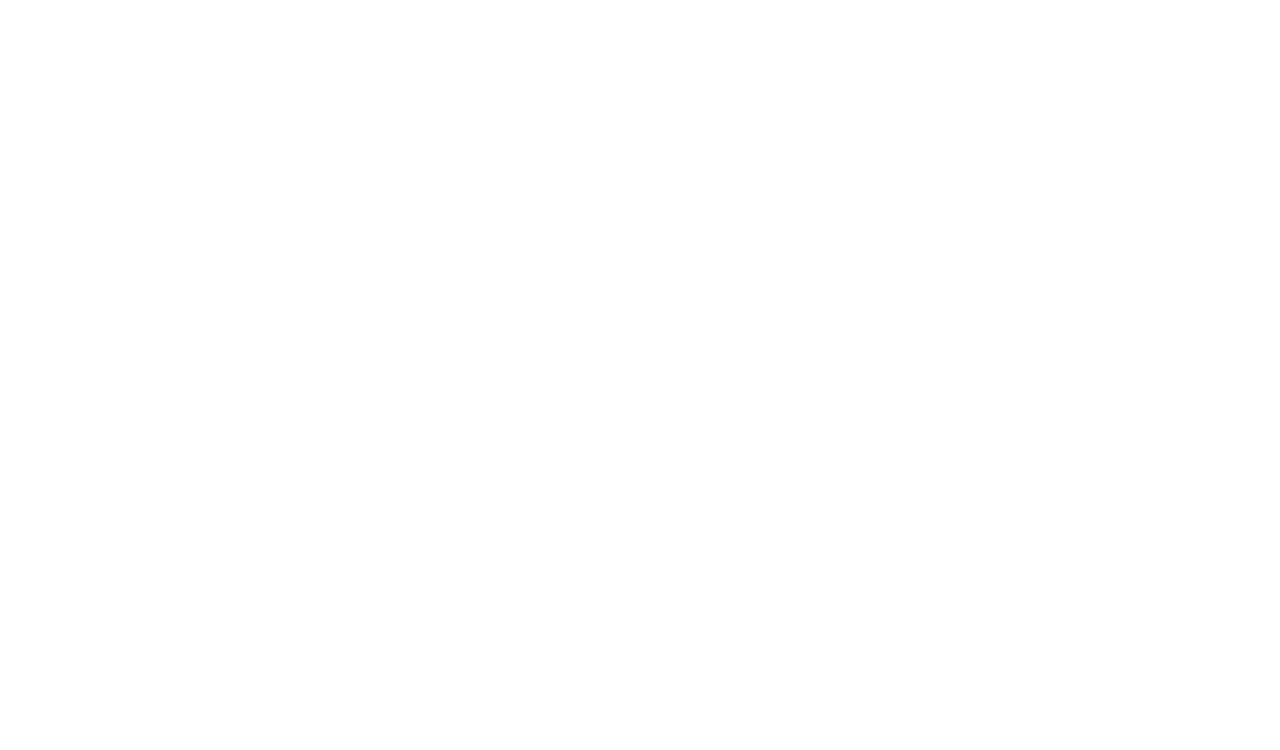
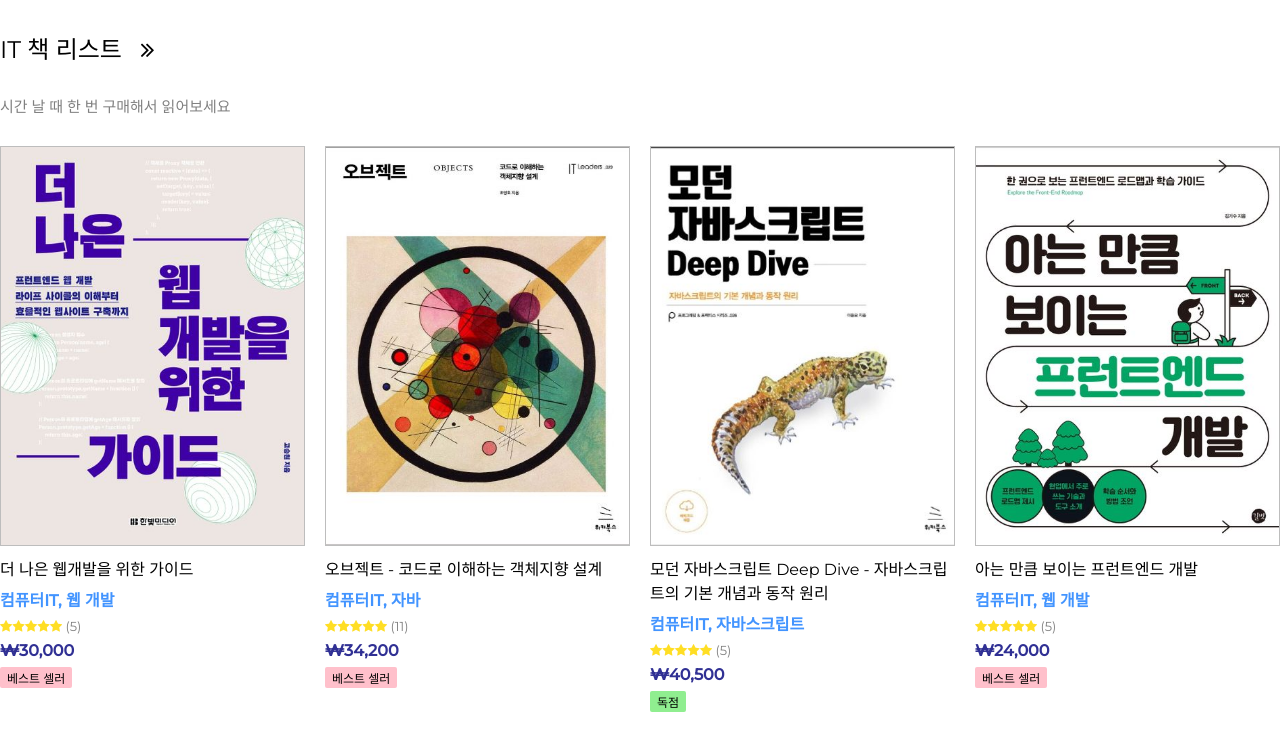
Before and after one commit to Sonjiyo/sjyViewWorkspace, a plain HTML site: page Ex08_이미지화면구현/bookList.html in a window 1280 px wide. Drawn offline with Linux system fonts and the light colour scheme.

Commit message:
Create : bookList

```diff
--- a/Ex08_이미지화면구현/bookList.css
+++ b/Ex08_이미지화면구현/bookList.css
@@ -4,12 +4,15 @@
 /* Fontawesome 4.7 */
 @import url('https://stackpath.bootstrapcdn.com/font-awesome/4.7.0/css/font-awesome.min.css');
 /* reset CSS */
+*{margin:0; padding: 0;box-sizing: border-box;}
 a{ text-decoration: none; color: #222;}
 h1,h2,h3,h4,h5,h6{ margin: 0; font-weight: normal;}
 button{ cursor: pointer; outline: none; border: none;}
 input,textarea,select{
    outline: none;
 }
+li{list-style: none;}
+
 
 body{
    margin: 0;
@@ -21,3 +24,79 @@ button,input,textarea,select{
    font-family: 'Noto Sans KR' , sans-serif;
    /* font-family: 'Montserrat' , sans-serif; */
 }
+
+section{
+   width: 1280px;
+   margin:0 auto;
+}
+
+header{
+   margin:30px 0;
+}
+header h1{
+   margin-bottom: 30px;
+}
+header p{
+   font-size: 15px;
+   color: gray;
+}
+
+.article{
+   width: 100%;
+   display: flex;
+   justify-content: space-between;
+}
+.article li{
+   flex:1;
+   margin-right:20px;
+}
+.article li div{
+   width: 100%;
+   height: 400px;
+   overflow: hidden;
+   margin-bottom: 10px;
+   border: 1px solid rgb(189, 189, 189);
+}
+.article li div img{
+   display: block;
+   width: 100%;
+   height: 100%;
+   object-fit: cover;
+}
+.article li p{
+   margin-bottom: 7px;
+}
+.article li .category{
+   font-weight: bold;
+   color:rgb(66, 148, 255);
+}
+.article li .star{
+   font-size: 13px;
+   color:gray;
+}
+.article li .price{
+   font-weight: bold;
+   color:rgb(48, 48, 148);
+}
+.article li:last-child{
+   margin-right: 0;
+}
+.article li .tag{
+   font-size: 12px;
+   display: inline-block;
+   padding:2px 7px;
+   border-radius: 2px;
+   background-color: pink;
+}
+.article li:nth-child(3) .tag{
+   background-color: lightgreen;
+}
+.yellow{
+   color:rgb(255, 222, 36);
+}
+.yellow i{
+   margin-left: -3px;
+}
+.yellow i:first-child{
+   margin:0;
+}
--- a/Ex08_이미지화면구현/bookList.html
+++ b/Ex08_이미지화면구현/bookList.html
@@ -7,6 +7,73 @@
    <link rel="stylesheet" href="bookList.css">
 </head>
 <body>
-
+   <section>
+      <header>
+         <h1>IT 책 리스트 &nbsp;&nbsp;<i class="fa fa-angle-double-right"></i></h1>
+         <p>시간 날 때 한 번 구매해서 읽어보세요</p>
+      </header>
+      <ul class="article">
+         <li>
+            <div><img src="images/book1.jpg" alt="book1"></div>
+            <p class="book_name">더 나은 웹개발을 위한 가이드</p>
+            <p class="category">컴퓨터IT, 웹 개발</p>
+            <p class="star">
+               <span class="yellow">
+                  <i class="fa fa-star"></i>
+                  <i class="fa fa-star"></i>
+                  <i class="fa fa-star"></i>
+                  <i class="fa fa-star"></i>
+                  <i class="fa fa-star"></i>
+               </span> (5)</p>
+            <p class="price">₩30,000</p>
+            <p class="tag">베스트 셀러</p>
+         </li>
+         <li>
+            <div><img src="images/book2.jpg" alt="book2"></div>
+            <p class="book_name">오브젝트 - 코드로 이해하는 객체지향 설계</p>
+            <p class="category">컴퓨터IT, 자바</p>
+            <p class="star">
+               <span class="yellow">
+                  <i class="fa fa-star"></i>
+                  <i class="fa fa-star"></i>
+                  <i class="fa fa-star"></i>
+                  <i class="fa fa-star"></i>
+                  <i class="fa fa-star"></i>
+               </span> (11)</p>
+            <p class="price">₩34,200</p>
+            <p class="tag">베스트 셀러</p>
+         </li>
+         <li>
+            <div><img src="images/book3.jpg" alt="book3"></div>
+            <p class="book_name">모던 자바스크립트 Deep Dive - 자바스크립트의 기본 개념과 동작 원리</p>
+            <p class="category">컴퓨터IT, 자바스크립트</p>
+            <p class="star">
+               <span class="yellow">
+                  <i class="fa fa-star"></i>
+                  <i class="fa fa-star"></i>
+                  <i class="fa fa-star"></i>
+                  <i class="fa fa-star"></i>
+                  <i class="fa fa-star"></i>
+               </span> (5)</p>
+               <p class="price">₩40,500</p>
+            <p class="tag">독점</p>
+         </li>
+         <li>
+            <div><img src="images/book4.jpg" alt="book3"></div>
+            <p class="book_name">아는 만큼 보이는 프런트엔드 개발</p>
+            <p class="category">컴퓨터IT, 웹 개발</p>
+            <p class="star">
+               <span class="yellow">
+                  <i class="fa fa-star"></i>
+                  <i class="fa fa-star"></i>
+                  <i class="fa fa-star"></i>
+                  <i class="fa fa-star"></i>
+                  <i class="fa fa-star"></i>
+               </span> (5)</p>
+               <p class="price">₩24,000</p>
+            <p class="tag">베스트 셀러</p>
+         </li>
+      </ul>
+   </section>
 </body>
 </html>
```
Also changed, not shown: Ex08_이미지화면구현/images/book1.jpg (added), Ex08_이미지화면구현/images/book2.jpg (added), Ex08_이미지화면구현/images/book3.jpg (added), Ex08_이미지화면구현/images/book4.jpg (added).
